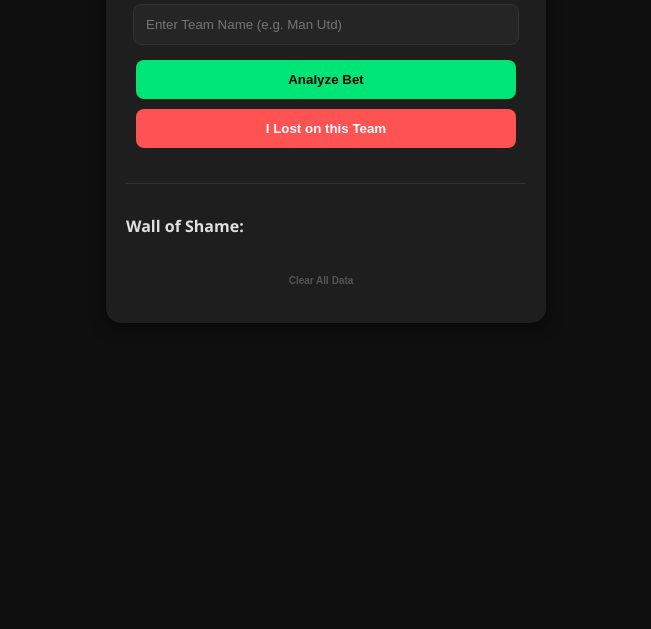
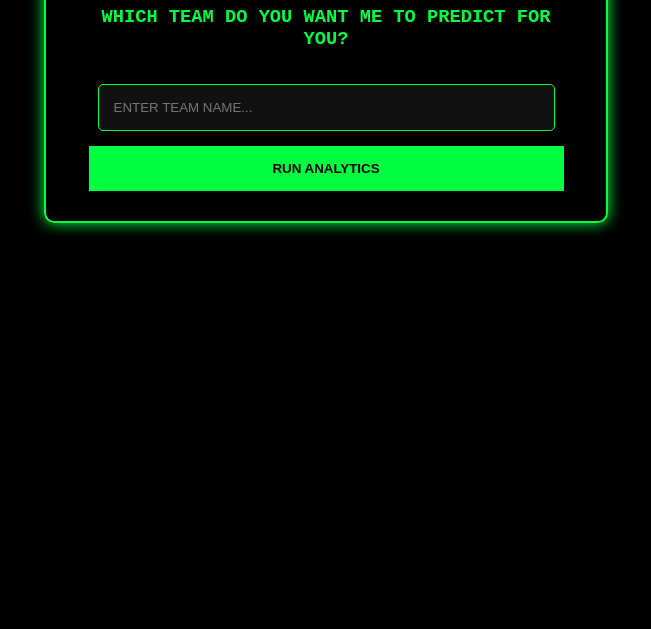
Before and after one commit to Martinb-k/bet-tracker, a plain HTML site: page index.html in a window 1280 px wide. Shown: the part 171-800 px from the top of the page, without its empty margins (314-965 px from the left). Drawn offline with Linux system fonts and the light colour scheme.

Commit message:
Added Winning Zone Search Engine

```diff
--- a/index.html
+++ b/index.html
@@ -3,76 +3,63 @@
 <head>
     <meta charset="UTF-8">
     <meta name="viewport" content="width=device-width, initial-scale=1.0">
-    <title>Bet Logic Engine</title>
+    <title>Winning Zone | MartinB-K</title>
     <style>
-        body { font-family: 'Segoe UI', sans-serif; background: #0f0f0f; color: #e0e0e0; padding: 20px; text-align: center; }
-        .card { background: #1e1e1e; padding: 20px; border-radius: 15px; box-shadow: 0 4px 15px rgba(0,0,0,0.5); max-width: 400px; margin: auto; }
-        input { padding: 12px; margin: 10px 0; width: 90%; border-radius: 8px; border: 1px solid #333; background: #252525; color: white; }
-        button { padding: 12px; width: 95%; margin: 5px; border-radius: 8px; border: none; font-weight: bold; cursor: pointer; }
-        .btn-check { background: #00e676; color: #000; }
-        .btn-lose { background: #ff5252; color: white; }
-        #resultBox { margin-top: 20px; padding: 15px; border-radius: 10px; display: none; font-weight: bold; }
-        .history { margin-top: 30px; text-align: left; border-top: 1px solid #333; padding-top: 10px; }
-        li { color: #ff8a80; list-style: "❌ "; margin-bottom: 5px; }
+        body { font-family: 'Courier New', monospace; background: #000; color: #00ff41; padding: 20px; text-align: center; }
+        .box { border: 2px solid #00ff41; padding: 30px; border-radius: 10px; max-width: 500px; margin: auto; box-shadow: 0 0 15px #00ff41; }
+        input { background: #111; border: 1px solid #00ff41; color: white; padding: 15px; width: 85%; margin: 15px 0; border-radius: 5px; outline: none; text-transform: uppercase; }
+        button { background: #00ff41; color: #000; border: none; padding: 15px 30px; font-weight: bold; cursor: pointer; width: 95%; text-transform: uppercase; }
+        #results { display: none; margin-top: 20px; text-align: left; padding: 15px; border-top: 1px solid #333; }
+        .percent { font-size: 2.5rem; color: #fff; margin: 10px 0; font-weight: 900; }
     </style>
 </head>
 <body>
+    <div class="box">
+        <h1>WELCOME TO WINNING ZONE <br> MARTINB-K</h1>
+        <div id="search-ui">
+            <h3>WHICH TEAM DO YOU WANT ME TO PREDICT FOR YOU?</h3>
+            <input type="text" id="team" placeholder="ENTER TEAM NAME...">
+            <button onclick="analyze()">RUN ANALYTICS</button>
+        </div>
 
-    <div class="card">
-        <h1>⚽ Boy Child Logic</h1>
-        <p style="font-size: 0.8rem; color: #888;">Stop the "Bro, I'm Fucked" moments.</p>
-
-        <input type="text" id="teamInput" placeholder="Enter Team Name (e.g. Man Utd)">
-
-        <button class="btn-check" onclick="analyze()">Analyze Bet</button>
-        <button class="btn-lose" onclick="markAsLoss()">I Lost on this Team</button>
-
-        <div id="resultBox"></div>
-
-        <div class="history">
-            <h4>Wall of Shame:</h4>
-            <ul id="historyList"></ul>
-            <button onclick="localStorage.clear(); location.reload();" style="background:none; color:#555; font-size:10px;">Clear All Data</button>
+        <div id="results">
+            <h2 id="resTeam">TEAM</h2>
+            <div class="percent" id="resPercent">0%</div>
+            <p id="resAdvice" style="color:#00ff41; font-weight:bold;"></p>
+            <p id="resTrend" style="font-size:0.8rem; color:#888;"></p>
+            <button onclick="location.reload()" style="background:#222; color:#fff; margin-top:15px; font-size: 10px;">NEW PREDICTION</button>
         </div>
     </div>
 
     <script>
-        let losses = JSON.parse(localStorage.getItem('myLosses')) || [];
-
-        function render() {
-            const list = document.getElementById('historyList');
-            list.innerHTML = losses.map(t => `<li>${t}</li>`).join('');
-            localStorage.setItem('myLosses', JSON.stringify(losses));
-        }
-
-        function markAsLoss() {
-            let team = document.getElementById('teamInput').value.trim().toUpperCase();
-            if (team) {
-                losses.push(team);
-                render();
-                alert(team + " added to your losses.");
-            }
-        }
+        const leagues = {
+            "ENGLAND": { teams: ["CITY", "ARSENAL", "LIVERPOOL", "CHELSEA", "UNITED", "SPURS", "VILLA", "NEWCASTLE"], trend: "Over 2.5 High Chance", surity: 82, market: "Direct Win / GG" },
+            "SPAIN": { teams: ["MADRID", "BARCELONA", "ATLETICO", "GIRONA", "SEVILLA", "VALENCIA"], trend: "Tactical / Under 3.5", surity: 74, market: "Home Win / Under 3.5" },
+            "GERMANY": { teams: ["BAYERN", "DORTMUND", "LEVERKUSEN", "LEIPZIG", "FRANKFURT"], trend: "Goal Fest / Over 2.5", surity: 88, market: "Over 2.5 / GG" },
+            "TURKEY": { teams: ["GALATASARAY", "FENERBAHCE", "BESIKTAS", "TRABZONSPOR"], trend: "Strong Home Advantage", surity: 79, market: "Home Win (1)" }
+        };
 
         function analyze() {
-            let team = document.getElementById('teamInput').value.trim().toUpperCase();
-            let box = document.getElementById('resultBox');
-            let count = losses.filter(t => t === team).length;
+            const query = document.getElementById('team').value.toUpperCase();
+            if(!query) return;
 
-            box.style.display = "block";
+            // Default logic if team isn't in the specific list
+            let found = { trend: "General Global Stats", surity: 62, market: "Double Chance (X2)" };
 
-            if (count >= 2) {
-                box.style.background = "#d32f2f";
-                box.innerHTML = `⚠️ BRO, YOU ARE FUCKED UP!<br><small>You lost on ${team} ${count} times. DO NOT BET!</small>`;
-            } else if (count === 1) {
-                box.style.background = "#f57c00";
-                box.innerHTML = `🚨 CAUTION: You lost on ${team} once before. Watch out.`;
-            } else {
-                box.style.background = "#388e3c";
-                box.innerHTML = `✅ Analysis Clear. No repeat mistakes for ${team}.`;
+            for (let L in leagues) {
+                if (leagues[L].teams.some(t => query.includes(t))) {
+                    found = leagues[L];
+                    break;
+                }
             }
+
+            document.getElementById('search-ui').style.display = 'none';
+            document.getElementById('results').style.display = 'block';
+            document.getElementById('resTeam').innerText = query;
+            document.getElementById('resPercent').innerText = found.surity + "% SURETY";
+            document.getElementById('resAdvice').innerText = "RECOMMENDED: " + found.market;
+            document.getElementById('resTrend').innerText = "League Analysis: " + found.trend;
         }
-        render();
     </script>
 </body>
 </html>
```
